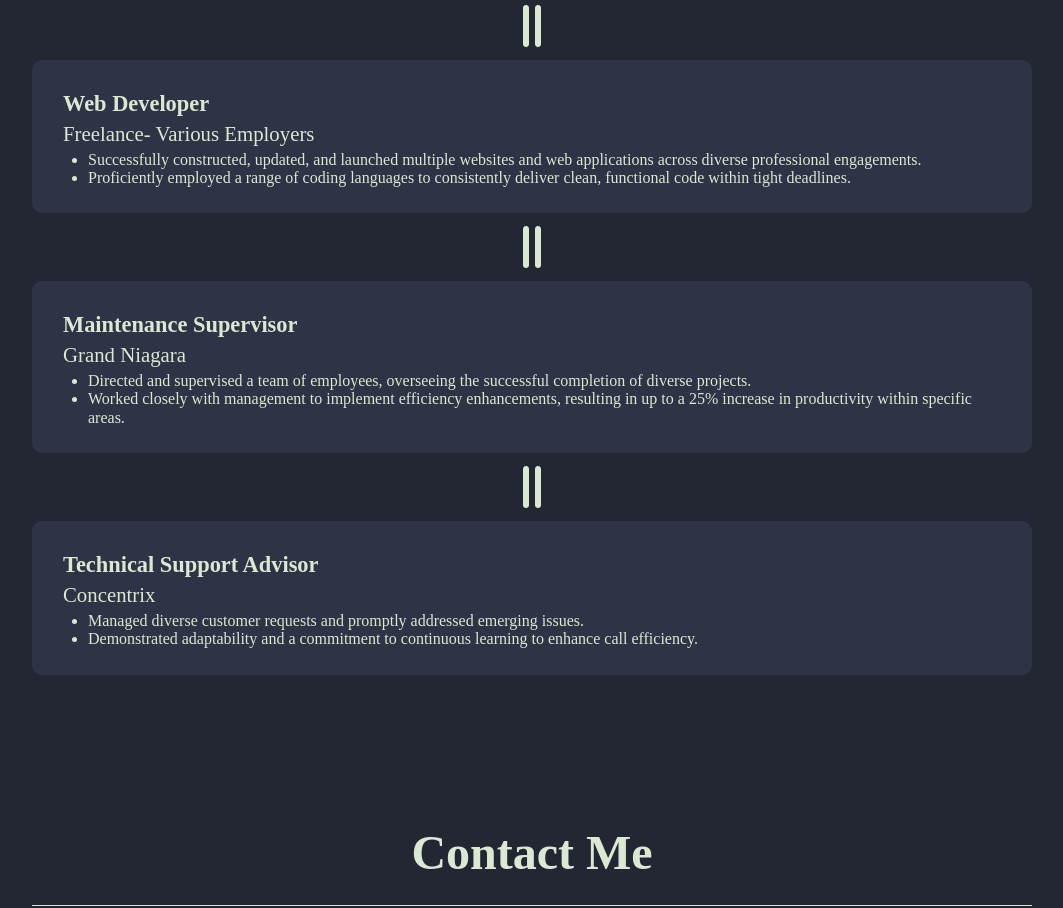
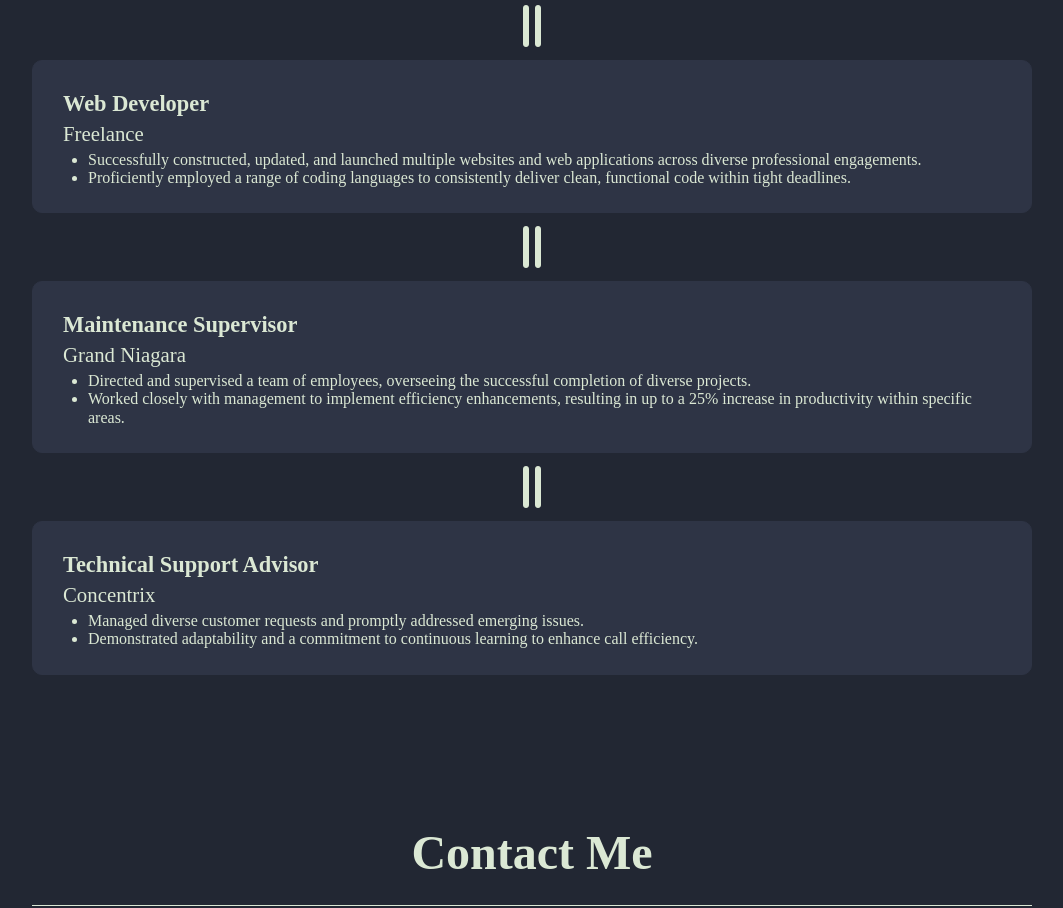
Before and after one commit to NealePT/nealetaylorcom, a React (Create React App) app in the folder react-site/: page / in a window 1280 px wide. Shown: the part 3520-4428 px from the top of the page, without its empty margins (108-1171 px from the left). Built offline with nearby package versions, Linux system fonts and the light colour scheme.

Commit message:
update work section

```diff
--- a/react-site/src/components/Work.jsx
+++ b/react-site/src/components/Work.jsx
@@ -19,7 +19,7 @@ export default function Work() {
       <i class="fa-solid fa-grip-lines-vertical"></i>
       <div className="workCard">
         <h5>Web Developer</h5>
-        <h6>Freelance- Various Employers</h6>
+        <h6>Freelance</h6>
         <ul>
           <li>Successfully constructed, updated, and launched multiple websites and web applications across diverse professional engagements. </li>
           <li>Proficiently employed a range of coding languages to consistently deliver clean, functional code within tight deadlines. </li>
```
